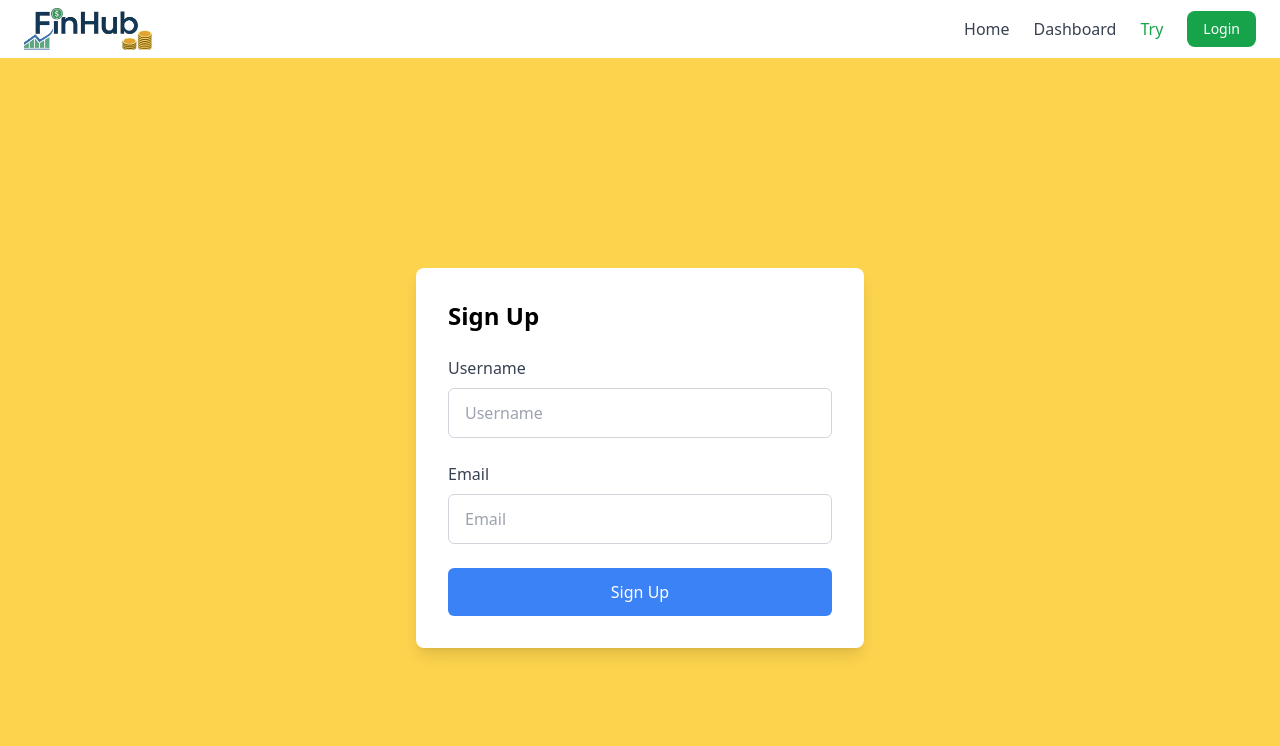
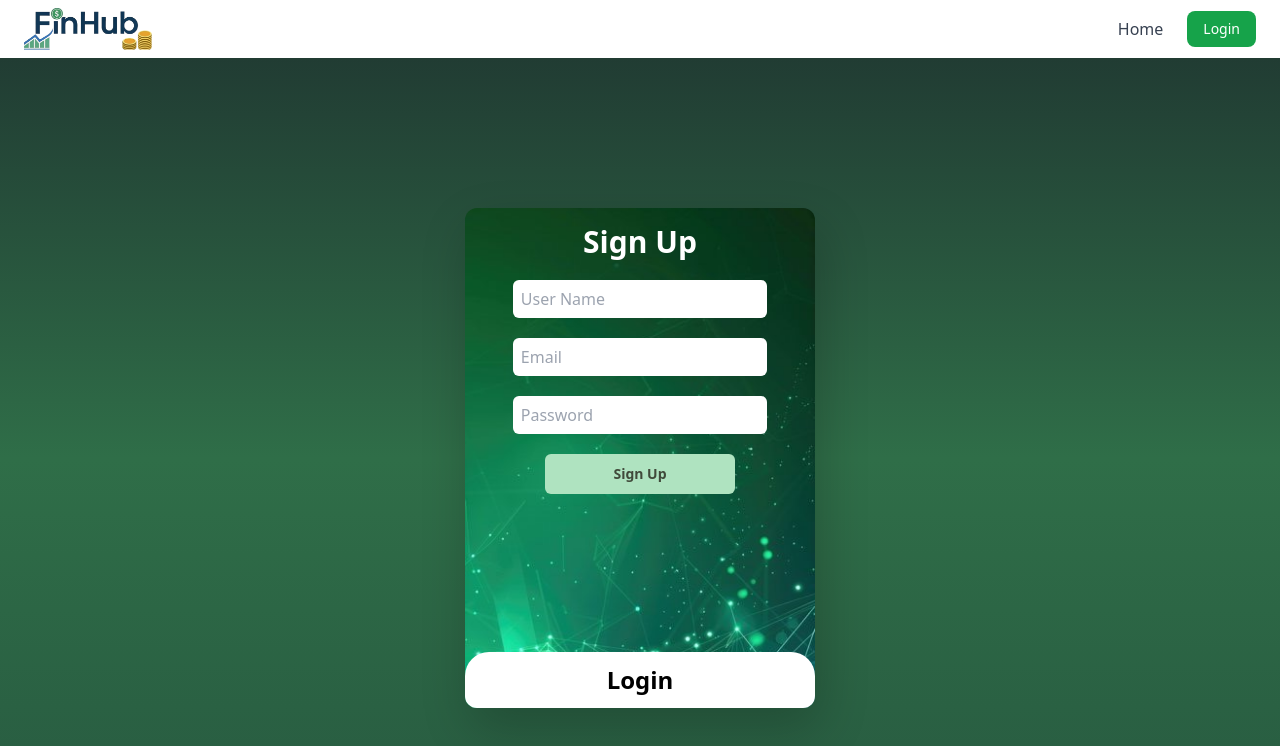
Before and after one commit to Yasya12/fin-hub-Angular, an Angular app: page /signup in a window 1280 px wide. Shown: the top 746 px of the page. Built offline with nearby package versions, Linux system fonts and the light colour scheme.

Commit message:
update components

```diff
--- a/src/app/core/ui/header/header.component.html
+++ b/src/app/core/ui/header/header.component.html
@@ -15,26 +15,13 @@
     >
       Home
     </a>
-    <a
-      class="text-base font-medium text-gray-700 hover:text-green-600 transition"
-      routerLink="/dashboard"
-      routerLinkActive="font-bold text-green-600"
-    >
-      Dashboard
-    </a>
-    <a
-      class="text-base font-medium text-gray-700 hover:text-green-600 transition"
-      routerLink="/signup"
-      routerLinkActive="font-bold text-green-600"
-    >
-      Try
-    </a>
 
     <button
       *ngIf="!authService.currentUser()"
       class="px-4 py-2 text-sm font-medium text-white bg-green-600 rounded-lg hover:bg-green-700 transition"
+      routerLink="/signup"
     >
-      <a routerLink="/try">Login</a>
+      <a>Login</a>
     </button>
 
     <!-- Dropdown для користувача -->
--- a/src/app/features/home/ui/hero-section/hero-section.component.html
+++ b/src/app/features/home/ui/hero-section/hero-section.component.html
@@ -1,6 +1,6 @@
 <!--Hero Section-->
 <section
-  class="relative w-[100%] h-[70vh] bg-cover bg-center"
+  class="relative w-[100%] h-[50vh] bg-cover bg-center"
   style="background-image: url('/assets/images/hero-back.jpg')"
 >
 <!--Overlay-->
--- a/src/app/features/signup/signup.component.html
+++ b/src/app/features/signup/signup.component.html
@@ -1,28 +1,115 @@
-<section class="container mx-auto">
-  <div class="flex justify-center items-center min-h-screen bg-amber-300">
-    <form #form="ngForm" (ngSubmit)="signup(form.value)" class="w-full max-w-md bg-white p-8 rounded-lg shadow-lg">
-      <h2 class="text-2xl font-bold mb-6">Sign Up</h2>
+<div
+  class="relative px-[10px] sm:m-0 flex justify-center items-center min-h-screen bg-[linear-gradient(to_bottom,_#213c33,_#2f6e48,_#275940)]"
+>
 
-      <!-- Username Field -->
-      <div class="mb-6">
-        <label for="username" class="block text-gray-700 font-medium mb-2">Username</label>
-        <input placeholder="Username" class="form-input px-4 py-3 border border-gray-300 rounded-md w-full" id="username" name="username" type="text" [(ngModel)]="user.username" required>
+  <div
+    class="w-[350px] h-[500px] rounded-xl overflow-h shadow-[5px_20px_50px_rgba(0,0,0,0.2)] bg-[url('/assets/images/1.jpg')] bg-cover bg-center overflow-hidden"
+  >
+    <input type="checkbox" aria-hidden="true" id="chk" class="hidden" />
+
+    <div class="relative w-[100%] h-[100%]">
+      <form class="p-4">
+        <label
+          (click)="toggleLogin()"
+          [@expandElement]
+          for="chk"
+          class="text-[#fff] h-[--signup-popup-window-height] text-3xl flex justify-center items-center font-bold cursor-pointer"
+          >Sign Up</label
+        >
+        <input
+          type="text"
+          name="username"
+          placeholder="User Name"
+          required=""
+          class="w-[80%] h-[20%] flex justify-center p-2 my-5 mx-auto border-none outline-none rounded-md"
+        />
+        <input
+          type="email"
+          name="email"
+          placeholder="Email"
+          required=""
+          class="w-[80%] h-[20%] flex justify-center p-2 my-5 mx-auto border-none outline-none rounded-md"
+        />
+        <input
+          type="password"
+          name="password"
+          placeholder="Password"
+          required=""
+          class="w-[80%] h-[20%] flex justify-center p-2 my-5 mx-auto border-none outline-none rounded-md"
+        />
+        <button
+          class="w-[60%] h-[40px] my-2 mx-auto flex justify-center items-center text-[#404a3a] bg-[#afe3c0] text-sm font-bold rounded-md transition-all duration-200 ease-in-out outline-none border-none hover:bg-[#6bb383] cursor-pointer"
+        >
+          Sign Up
+        </button>
+
+        <div class="flex justify-center p-2 my-5 mx-auto">
+          <div
+            id="g_id_onload"
+            data-client_id="338848987617-d03vnfo57c3g809vc4umirrjas5s4gr6.apps.googleusercontent.com"
+            data-callback="handleCredentialResponse"
+            data-scope="email profile"
+            data-context="use"
+            data-ux_mode="popup"
+            data-auto_prompt="false"
+          ></div>
+
+          <div
+            class="g_id_signin"
+            data-type="standard"
+            data-shape="pill"
+            data-theme="outline"
+            data-text="continue_with"
+            data-size="medium"
+            data-logo_alignment="left"
+          ></div>
+        </div>
+      </form>
+
+      <!-- Login Button/Area -->
+      <div
+        (click)="toggleLogin()"
+        class="absolute bottom-0 left-0 w-full h-14 bg-white rounded-t-3xl cursor-pointer flex items-center justify-center"
+      >
+        <span class="text-black-800 text-2xl font-bold">Login</span>
       </div>
 
-      <!-- Email Field -->
-      <div class="mb-6">
-        <label for="email" class="block text-gray-700 font-medium mb-2">Email</label>
-        <input placeholder="Email" class="form-input px-4 py-3 border border-gray-300 rounded-md w-full" id="email" name="email" type="email" [(ngModel)]="user.email" required>
+      <!-- Login Form -->
+      <div
+        [@slideUpDown]="isLoginVisible ? 'up' : 'down'"
+        class="absolute bottom-0 left-0 h-[calc(100%-16px-var(--signup-popup-window-height))] w-full bg-white rounded-3xl shadow-lg"
+      >
+        <form #form="ngForm" (ngSubmit)="login(form.value)" class="p-6">
+          <h2 class="block text-black-800 text-2xl font-bold text-center mb-6">
+            Login
+          </h2>
+          <input
+            id="email"
+            name="email"
+            type="email"
+            placeholder="Email"
+            [(ngModel)]="loginInfo.email" required
+            class="w-full p-3 mb-4 bg-gray-100 rounded-md border-none outline-none"
+          />
+          <input
+            id="password"
+            name="password"
+            type="password"
+            placeholder="Password"
+            [(ngModel)]="loginInfo.password" required
+            class="w-full p-3 mb-4 bg-gray-100 rounded-md border-none outline-none"
+          />
+          <button
+            type="submit"
+            class="w-full p-3 bg-[#0e673b] text-white rounded-md font-bold"
+          >
+            Login
+          </button>
+          <div *ngIf="errorMessage" class=" alert alert-danger mt-4 transition-all duration-300">
+            <pre class="text-wrap">{{ errorMessage }}</pre>
+          </div>
+        </form>
       </div>
-
-      <!-- Submit Button -->
-      <button class="btn bg-blue-500 hover:bg-blue-600 text-white py-3 px-6 rounded-md w-full" type="submit">
-        Sign Up
-      </button>
-
-      <div *ngIf="errorMessage" [@fadeIn] class=" alert alert-danger mt-4 transition-all duration-300">
-        <pre class="text-wrap">{{ errorMessage }}</pre>
-      </div>
-    </form>
+    </div>
   </div>
-</section>
+</div>
--- a/src/app/features/signup/signup.component.ts
+++ b/src/app/features/signup/signup.component.ts
@@ -1,56 +1,65 @@
-import {Component, OnInit} from '@angular/core';
-import {User} from "../../core/models/User/user.model.";
-import {AuthService} from "../../core/services/auth.service";
-import {ValidationError} from "../../core/models/validation-error.model";
-import {ErrorHandlerService} from "../../core/services/error-handler.service";
-import {animate, style, transition, trigger} from "@angular/animations";
+import { AfterViewInit, Component, OnInit } from '@angular/core';
+import { AuthService } from "../../core/services/auth.service";
+import { ValidationError } from "../../core/models/validation-error.model";
+import { ErrorHandlerService } from "../../core/services/error-handler.service";
+import { animate, style, transition, trigger } from "@angular/animations";
+import { expandElement, fadeOut, slideUpDown } from '../../core/services/animation/signup_animation.service';
+import { GoogleSigninService } from '../../core/services/google-signin.service';
+import { Router } from '@angular/router';
+import { Login } from '../../core/models/login.model';
 
 @Component({
   selector: 'app-signup',
   standalone: false,
   templateUrl: './signup.component.html',
-  styleUrl: './signup.component.css',
   animations: [
-    trigger('fadeIn', [
-      transition(':enter', [
-        style({
-          opacity: 0,
-          transform: 'scale(0.5)' // початковий масштаб (малий)
-        }),
-        animate('700ms', style({
-          opacity: 1,
-          transform: 'scale(1)' // фінальний масштаб (нормальний)
-        }))
-      ])
-    ])
+    expandElement,
+    slideUpDown,
+    fadeOut
   ]
 })
-export class SignupComponent implements OnInit {
-  user: User = {
+export class SignupComponent implements AfterViewInit {
+  isLoginVisible = false;
+
+  constructor(
+    private googleSigninService: GoogleSigninService,
+    private authService: AuthService,
+    private errorHandler: ErrorHandlerService,
+    private router: Router
+  ) {}
+
+  ngAfterViewInit(): void {
+    this.googleSigninService.loadSdk();
+  }
+
+  toggleLogin() {
+    this.isLoginVisible = !this.isLoginVisible;
+  }
+
+  loginInfo: Login = {
       email: '',
-    username: '',
-    role: '',
-    profilePictureUrl: ''
+      password: ''
     };
+
     errorMessage: string = '';
-  constructor(private authService: AuthService, private errorHandler: ErrorHandlerService) { }
 
-  ngOnInit(): void {
-  }
-  signup(credentials: User) {
-    console.log(credentials);
-    this.authService.signup(credentials).subscribe({
+    login(credentials: Login) {
+      this.authService.login(credentials).subscribe({
         next: (res) => {
-        console.log('Success:', res);
-        // Redirect to user dashboard or handle successful response here
+          this.router.navigate(['/home']);
         },
         error: (err) => {
-        console.log('Error:', err);
+          if (err.status === 401) {
+            this.errorMessage = 'This user does not exist or the password is incorrect';
+          } else {
+            if (err.error && err.error.errors) {
               const validationErrors: ValidationError = err.error.errors;
               this.errorMessage = this.errorHandler.formatErrors(validationErrors);
+            } else {
+              this.errorMessage = 'Something went wrong. Try again later.';
+            }
+          }
         }
       });
     }
-
-  protected readonly Object = Object;
 }
```
Also changed, not shown: src/app/features/home/ui/posts/posts.component.html (+29 -115 lines), src/app/features/signup/signup.component.css (deleted), 1 other file (tests, documents, lock files or other folders). Lines whose indentation alone changed are shown as unchanged.
